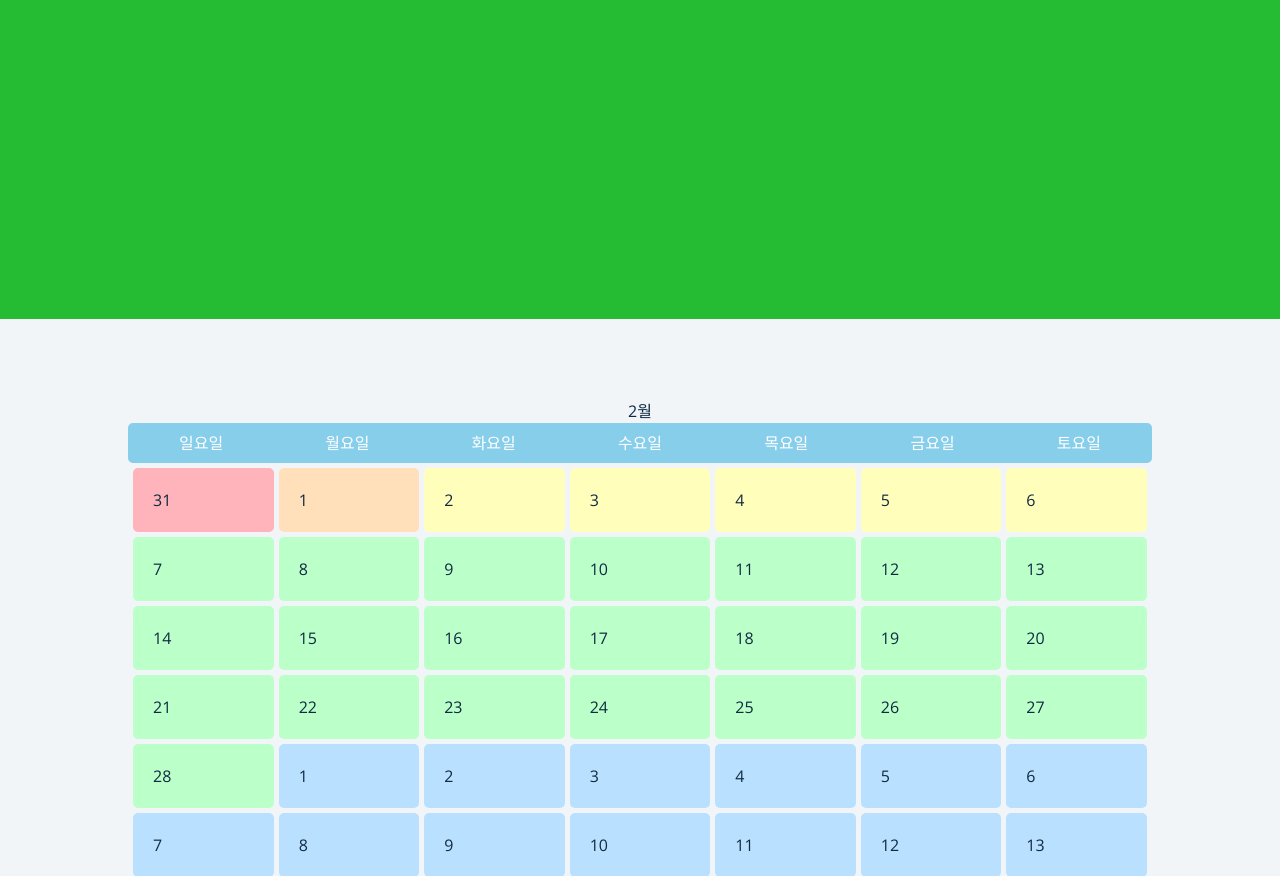
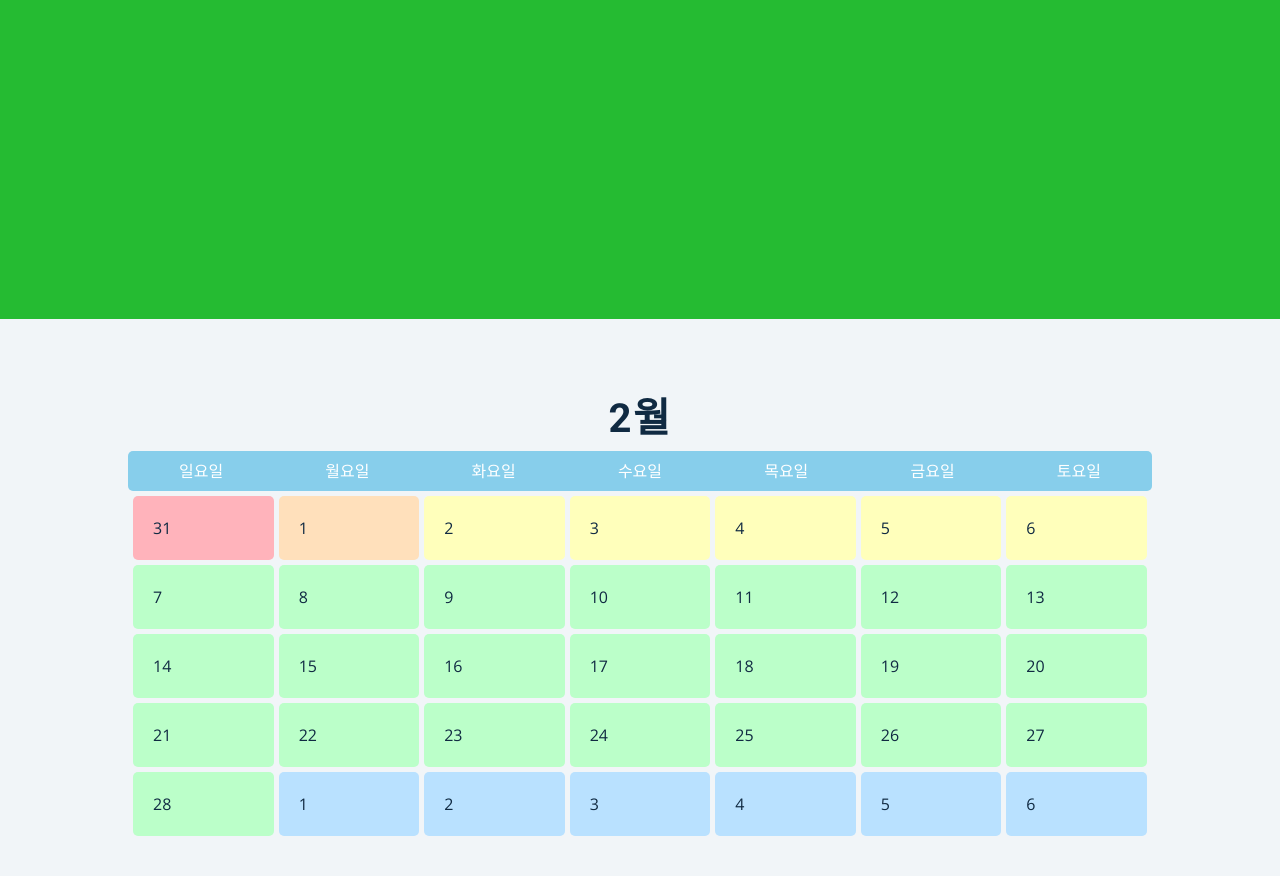
Before and after one commit to DOWITH-Developer/DOWITH, a Django app: page /challenge/calendar/ in a window 1280 px wide. Shown: the part 81-957 px from the top of the page. After the commit the page ends 917 px from the top, so only its background shows below. Run offline with Django 3.2, Linux system fonts and the light colour scheme; some libraries are stand-ins or nearby versions.

Commit message:
insong's calendar

```diff
--- a/challenge/templates/challenge/challenge_calendar.html
+++ b/challenge/templates/challenge/challenge_calendar.html
@@ -7,7 +7,7 @@
 {% endblock %}
 {% block calendar_script %}
 <div class="calendar_container">
-    <div class="calendar_title"></div>
+    <h2 class="calendar_title"></h2>
     <div class="weekday">
         <div>일요일</div>
         <div>월요일</div>
@@ -26,6 +26,7 @@
     const calendarTitle = document.querySelector('.calendar_title')
     const today = new Date();
     calendarTitle.innerHTML = months[today.getMonth()];
+
 
     //날짜 데이터를 가공하는 함수
     const setCalendarData = (year, month) => {
@@ -57,7 +58,7 @@
         let startDayCount = 1;
         let lastDayCount = 1;
 
-        for (let i = 0; i < 6; i++) {
+        for (let i = 0; i < 5; i++) {
             for (let j = 0; j < 7; j++) {
             if (i == 0 && j < firstDayName) {
                 if (j == 0) {
@@ -119,6 +120,7 @@
                     `<div style='background-color:#BBFFC9;'class='calendar__day horizontalGutter verticalGutter'><span>${startDayCount}</span><span id='${year}${month}${setFixDayCount(startDayCount++)}'></span></div>`;
                 }
             }
+            // 이번 달 이후의 달 표시
             else if (startDayCount > lastDay) {
                 if (j == 0) {
                 // 스타일링을 위한 클래스 추가
@@ -139,6 +141,7 @@
         document
             .querySelector(".calendar")
             .insertAdjacentHTML("beforeend", calHtml);
+
         };
 
 
@@ -157,5 +160,7 @@
         } else {
         setCalendarData(today.getFullYear(), "" + (today.getMonth() + 1));
         }
+
+
 </script>
 {% endblock calendar_script %}
```
Lines whose indentation alone changed are shown as unchanged.
